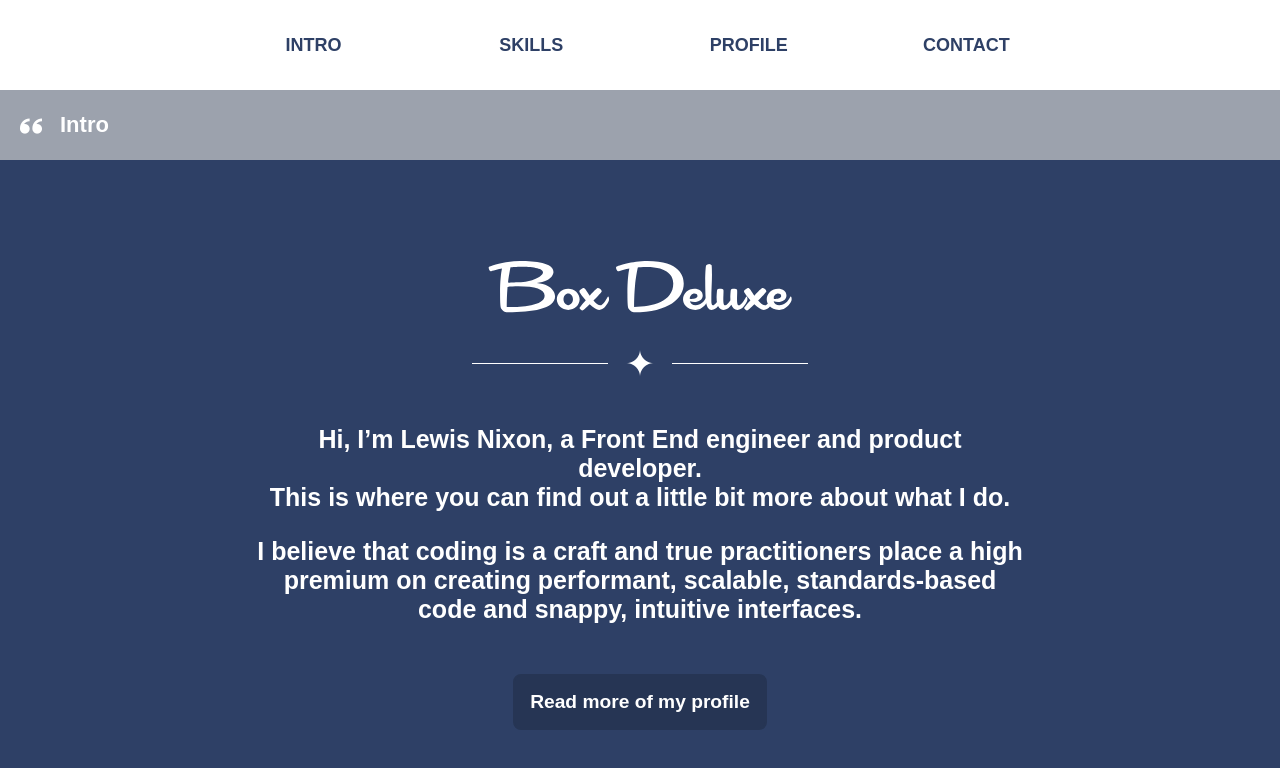
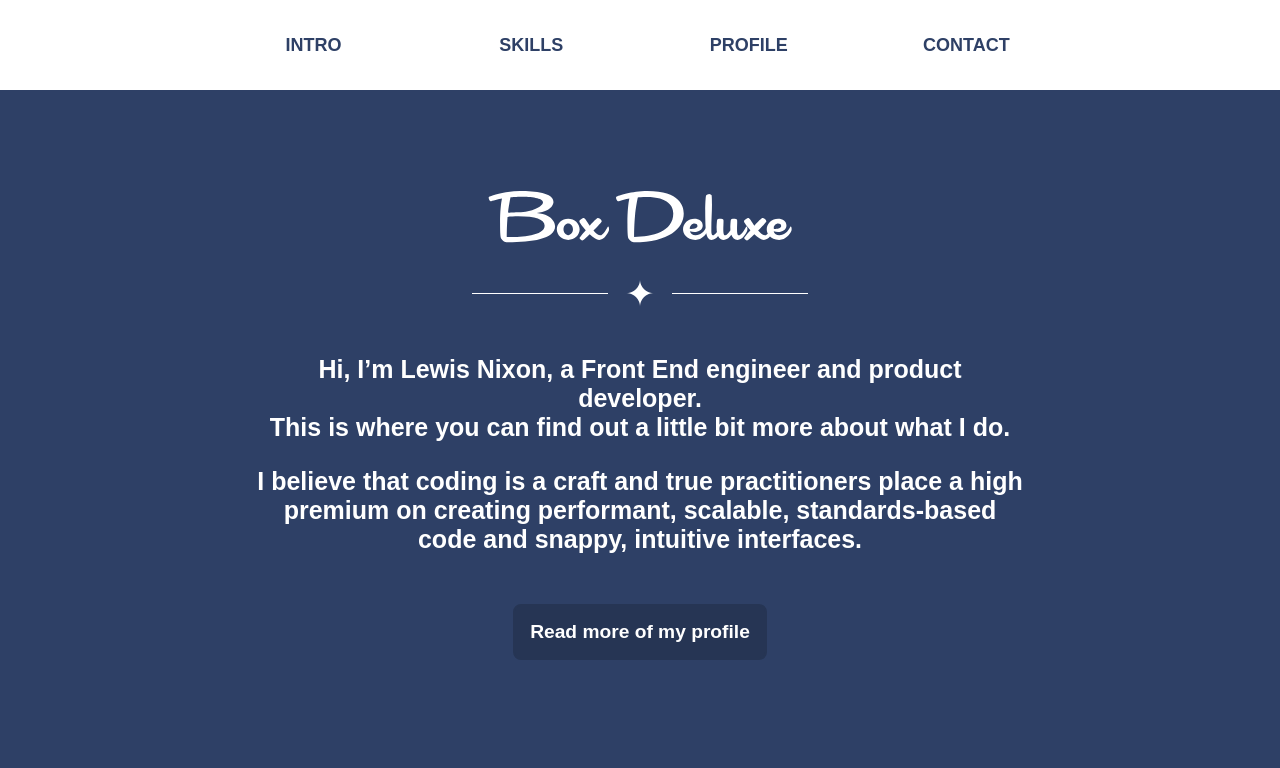
Before and after one commit to kojinkai/bd_2017, a React (Create React App) app: page / in a window 1280 px wide. Shown: the top 768 px of the page. Built offline with nearby package versions, Linux system fonts and the light colour scheme.

Commit message:
Add a sticky menu bar for small viewports

```diff
--- a/src/App.js
+++ b/src/App.js
@@ -13,17 +13,35 @@ import Contact from './components/contact/contact';
 
 class App extends Component {
 
+  _getRouteColor(colorMap) {
+    return (location) => {
+      return colorMap[location];
+    }
+  }
+
   render() {
+
+    const getRouteColorFromLocation = this._getRouteColor({
+      intro: '#2e4066',
+      skills: '#f05000',
+      profile: '#2e4066',
+      contact: '#9ca2ad'
+    });
+
     return (
       <Router>
         <div className="page-wrap">
+          <Route render={({ location }) => (
+            <div>
               <Masthead />
-          <Sidemenu>
+              <Sidemenu pathname={location.pathname.substr(1)} routecolors={getRouteColorFromLocation}>
                 <Route exact path="/" component={Intro} />
                 <Route path="/skills" component={Skills} />
                 <Route path="/profile" component={Profile} />
                 <Route path="/contact" component={Contact} />
               </Sidemenu>
+            </div>
+            )}/>
         </div>
       </Router>
     );
--- a/src/components/menu-toggle/menu-toggle.js
+++ b/src/components/menu-toggle/menu-toggle.js
@@ -14,7 +14,7 @@ class MenuToggle extends Component {
     }
 
     return (
-      <div className="menu-toggle">
+      <div className="menu-toggle" style={{background: this.props.color}}>
         <button className="menu-toggle__button" onClick={this.props.toggle}>
           <span className={classList.join(' ')}></span>
         </button>
--- a/src/components/menu-toggle/menu-toggle.scss
+++ b/src/components/menu-toggle/menu-toggle.scss
@@ -6,7 +6,7 @@
     display: block;
   }
 
-  background: indianred;
+  background: $royal;
   display: none;
   height: 70px;
   padding: 20px;
--- a/src/components/sidemenu/sidemenu.js
+++ b/src/components/sidemenu/sidemenu.js
@@ -25,6 +25,8 @@ class Sidemenu extends Component {
 
   render() {
 
+    const backgroundColor = this.props.routecolors(this.props.pathname);
+
     let viewPanelStyles = {
       transform: 'translateX(0%)',
       WebkitTransform: 'translateX(0%)'
@@ -39,7 +41,7 @@ class Sidemenu extends Component {
 
     return (
       <div className="sidemenu">
-        <nav className="sidemenu">
+        <nav className="sidemenu__nav">
           <ul className="sidemenu__list" role="navigation">
             <li className="sidemenu__item">
               <Link to="/" onClick={this.handleSidemenuToggle}>
@@ -69,13 +71,13 @@ class Sidemenu extends Component {
         </nav>
         <div
           className="sidemenu__view"
-          style={viewPanelStyles}
-          onTouchStart={this.handleTouchStart}
-          onTouchMove={this.handleTouchMove}
-          onTouchEnd={this.handleTouchEnd}
-          onTouchCancel={this.handleTouchEnd}>
+          style={viewPanelStyles}>
 
-          <MenuToggle toggle={this.handleSidemenuToggle} active={this.state.sidemenuIsOpen}/>
+          <MenuToggle
+            toggle={this.handleSidemenuToggle}
+            active={this.state.sidemenuIsOpen}
+            color={backgroundColor}
+          />
           {this.props.children}
         </div>
       </div>
--- a/src/components/sidemenu/sidemenu.scss
+++ b/src/components/sidemenu/sidemenu.scss
@@ -28,7 +28,6 @@
     background-color: #333a4a;
     bottom: 0;
     left: 0;
-    padding: 0 20px 0;
     position: absolute;
     right: 0;
     top: 0;
--- a/src/styles/_page.scss
+++ b/src/styles/_page.scss
@@ -31,9 +31,13 @@
 }
 
 .section {
+
+  @include breakpoint(small) {
+    margin-top: 70px;
+  }
+
   bottom: 0;
   left: 0;
-  margin-top: 70px;
   overflow: scroll;
   padding: 20px 20px 75px;
   position: absolute;
```
Lines whose indentation alone changed are shown as unchanged.
